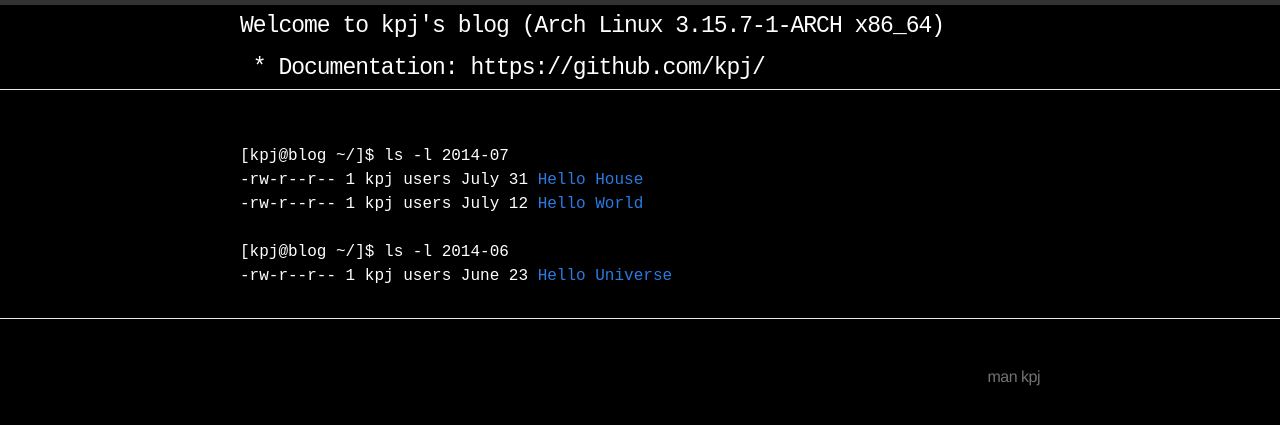
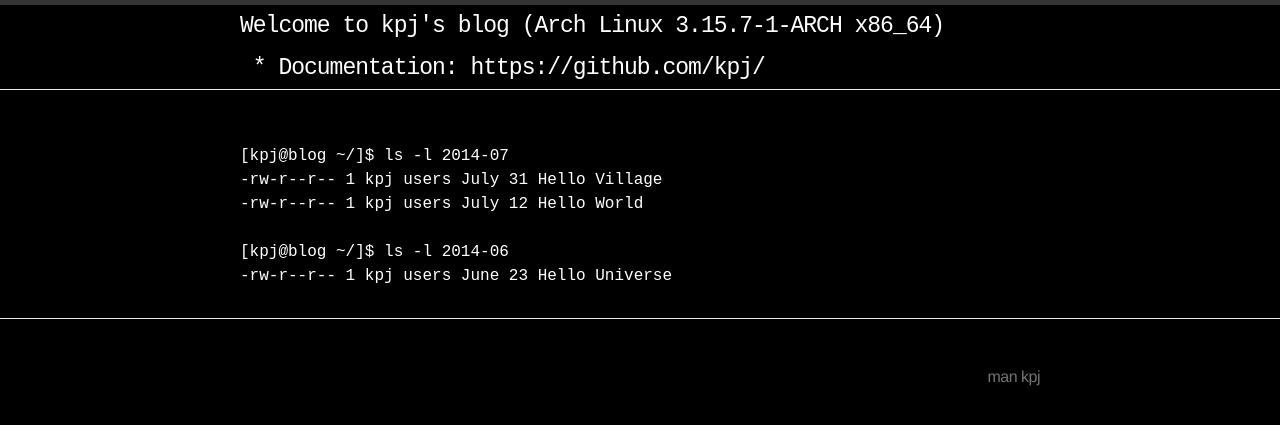
Before and after one commit to kpj/kpj.github.io--old, a Jekyll site: the page built from index.html, in a window 1280 px wide. Shown: the top 425 px of the page. Built offline with Jekyll 4.4.1, drawn with Linux system fonts in a browser that asks for light colours.

Commit message:
More examples

```diff
--- a/_config.yml
+++ b/_config.yml
@@ -11,7 +11,7 @@
 markdown: kramdown
 permalink: pretty
 exclude: ["README.md"]
-highlighter: true
+highlighter: pygments
 
 # Default values
 defaults:
--- a/css/main.css
+++ b/css/main.css
@@ -18,9 +18,18 @@
 
 h1, h2, h3, h4, h5, h6 { font-size: 100%; font-weight: 400; }
 
-a         { color: #2a7ae2; text-decoration: none; }
-a:hover   { color: #000; text-decoration: underline; }
-a:visited { color: #205caa; }
+a {
+  color: white;
+  text-decoration: none;
+}
+a:hover {
+  background-color: white;
+  color: black;
+  text-decoration: underline;
+}
+/*a:visited {
+  color: #eeeeee;
+}*/
 
 /* Utility */
 
@@ -49,8 +58,7 @@
 
 .site-title,
 .site-title:hover,
-.site-title:visited,
-.site-title a {
+.site-title:visited {
   display: block;
   color: white;
   font-size: 23px;
@@ -241,13 +249,14 @@
 .post pre,
 .post code {
   border: 1px solid #d5d5e9;
-  background-color: #eef;
+  background-color: #333333;
   padding: 8px 12px;
   -webkit-border-radius: 3px;
   -moz-border-radius: 3px;
   border-radius: 3px;
   font-size: 15px;
-  overflow:scroll;
+  overflow: none;
+  color: #A6A6A6;
 }
 
 .post code { padding: 1px 5px; }
--- a/index.html
+++ b/index.html
@@ -13,8 +13,7 @@
         <h5 class="date">[{{ page.author }}@blog ~/]$ ls -l {{ post.date | date: "%Y-%m" }}</h5>
       {% endif %}
 
-      -rw-r--r-- 1 kpj users {{ post.date | date: "%B %-d" }}
-      <a href="{{ post.url | prepend: site.baseurl }}">{{ post.title }}</a>
+      <a href="{{ post.url | prepend: site.baseurl }}">-rw-r--r-- 1 kpj users {{ post.date | date: "%B %-d" }} {{ post.title }}</a>
       <br>
     {% endfor %}
   </ul>
```
Also changed, not shown: _posts/2014-07-31-Hello-House.md (deleted, +0 -6 lines), _posts/2014-07-31-Hello-Village.md (added, +26 -0 lines).
